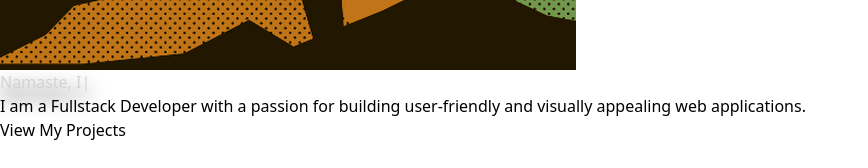
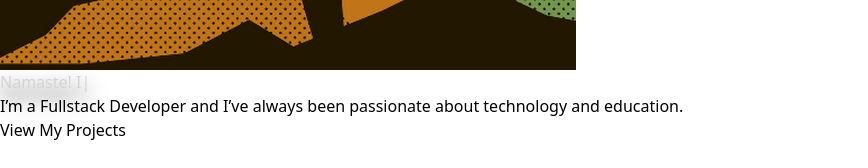
Before and after one commit to ShivanshuRag/Resume-site, a React (Vite) app: page / in a window 1280 px wide. Shown: the part 578-746 px from the top of the page, without its empty margins (0-868 px from the left). Built offline with nearby package versions, Linux system fonts and the light colour scheme.

Commit message:
some changes

```diff
--- a/src/pages/About.jsx
+++ b/src/pages/About.jsx
@@ -3,7 +3,7 @@
 
 const About = () => {
   return (
-    <div className="container mx-auto py-16">
+    <div className="container mx-auto p-16 text-slate-300">
       <h1 className="text-3xl font-bold mb-4">About Me</h1>
       <p className="text-lg mb-8">
         [Write a detailed description about yourself, your skills, experience,
--- a/src/pages/Home.jsx
+++ b/src/pages/Home.jsx
@@ -46,9 +46,9 @@ const Home = () => {
                 <TypeAnimation
                 sequence={[
                     // Same substring at the start will only be typed out once, initially
-                    'Hello, I am Shivanshu Singh',
+                    `Hello! I am Shivanshu Singh`,
                     1000, // wait 1s before replacing "Mice" with "Hamsters"
-                    'Namaste, I am Shivanshu Singh',
+                    `Namaste! I am Shivanshu Singh`,
                     1000,
 
                 ]}
@@ -61,8 +61,8 @@ const Home = () => {
 
             </h1>
         <p className="text-lg text-slate-400 mt-4">
-          I am a <span className="text-teal-500 text-xl font-bold">Fullstack Developer</span> with a passion for building user-friendly and
-          visually appealing web applications.
+        I’m a <span className="text-teal-500 text-xl font-bold">Fullstack Developer</span> and I’ve always been passionate about technology and education.
+
         </p>
         <Link
           to="/projects"
```
